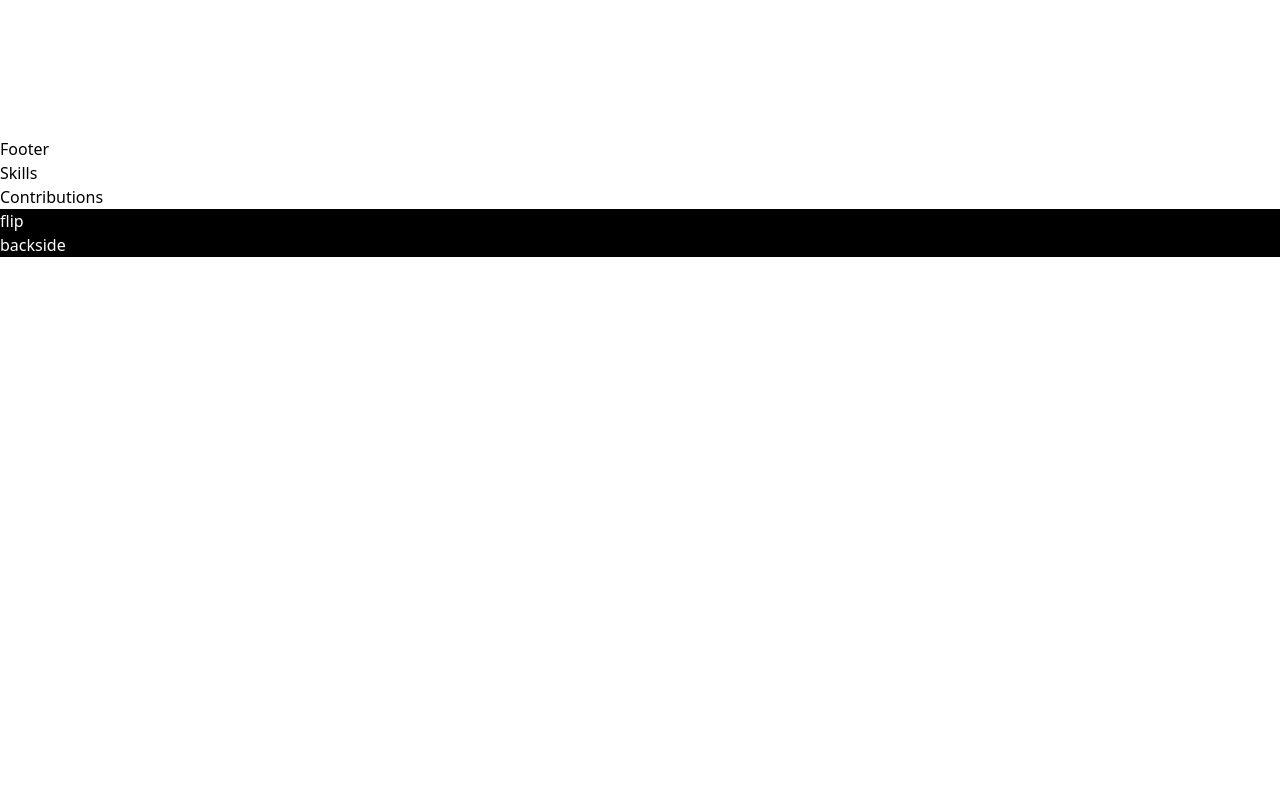
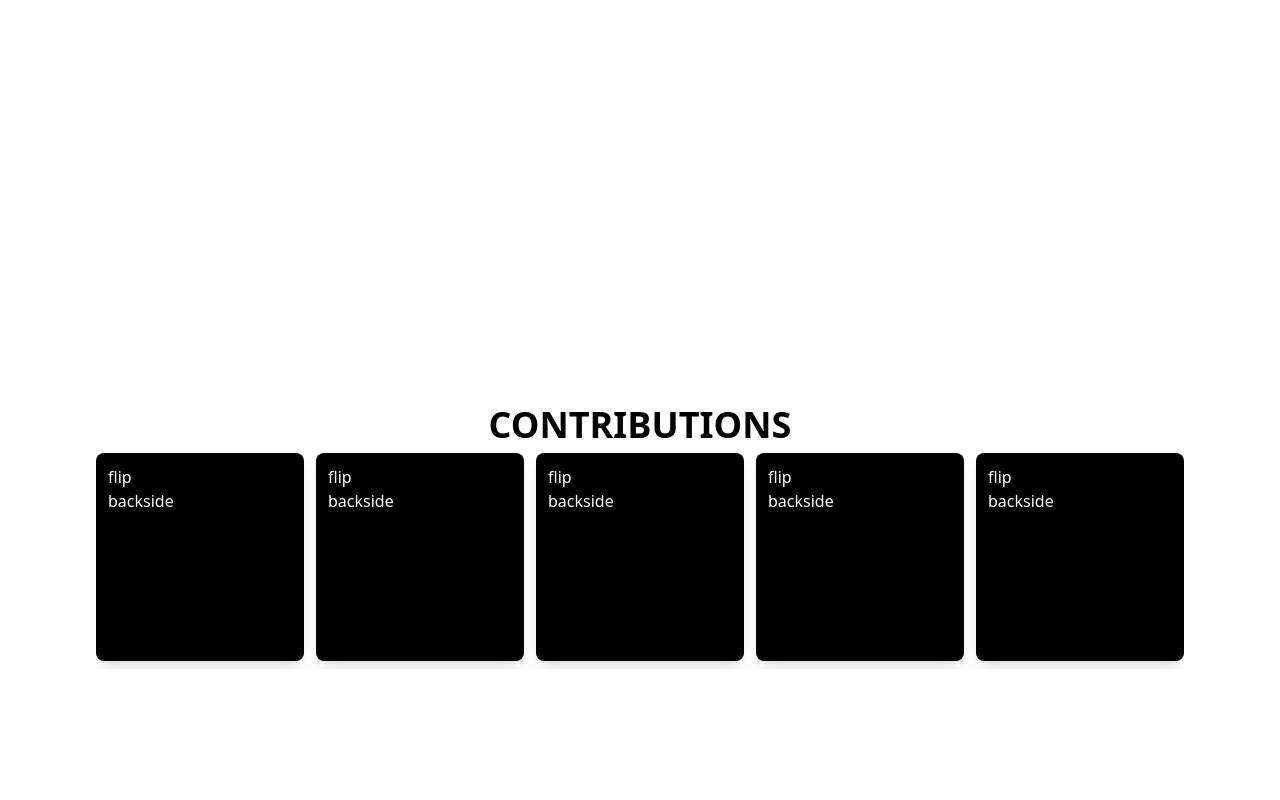
Before and after one commit to HariKrishna-28/portfolio, a React (Create React App) app in the folder client/: page / in a window 1280 px wide. Shown: the part 1500-2300 px from the top of the page. Before the commit the page ends 1757 px from the top, so only its background shows below. Built offline with nearby package versions, Linux system fonts and the light colour scheme.

Commit message:
add new section

```diff
--- a/client/src/App.js
+++ b/client/src/App.js
@@ -1,5 +1,7 @@
 // import Skills from "../../sanity/schemas/skills";
 import { NavBar } from "./components";
+import NavDots from "./components/NavDots/NavDots";
+import SocialMedia from "./components/Social/SocialMedia";
 import {
   About,
   Contributions,
@@ -16,10 +18,12 @@ function App() {
         <NavBar />
         <Header />
         <About />
+        <Contributions />
         <Footer />
         <Skills />
-        <Contributions />
         <Projects />
+        {/* <NavDots active={true} />
+        <SocialMedia /> */}
       </div>
     </div>
   );
--- a/client/src/components/FlipCard/BackSide.jsx
+++ b/client/src/components/FlipCard/BackSide.jsx
@@ -9,8 +9,8 @@ const BackSide = ({ flipCard }) => {
             initial={{ opacity: 0 }}
             animate={{ opacity: 1, rotateX: 360 }}
             exit={{ opacity: 0 }}
-            transition={{ duration: 0.1 }}
-            className='bg-black text-white'>
+            transition={{ duration: 1 }}
+            className='bg-black text-white h-52 w-52 p-3 rounded-lg shadow-lg'>
             <button
                 onClick={flipCard}
             >
--- a/client/src/components/FlipCard/FrontSide.jsx
+++ b/client/src/components/FlipCard/FrontSide.jsx
@@ -5,11 +5,12 @@ import { motion } from 'framer-motion'
 const FrontSide = ({ flipCard }) => {
     return (
         <motion.div
+            // style={{ height: "100px", width: "100px" }}
             initial={{ opacity: 0 }}
             animate={{ opacity: 1, rotateX: 360, }}
             exit={{ opacity: 0 }}
-            transition={{ duration: 0.5 }}
-            className='bg-blue-800 text-white'>
+            transition={{ duration: 1 }}
+            className='bg-black text-black h-52 w-52 p-3 rounded-lg shadow-lg'>
             <button
                 onClick={flipCard}
             >
--- /dev/null
+++ b/client/src/components/NavDots/NavDots.jsx
@@ -0,0 +1,26 @@
+import React from 'react'
+import { Brightness1 } from '@mui/icons-material';
+
+
+const NavDots = ({ active }) => {
+    const sections = ['Home', 'About', 'Contributions', 'Projects'];
+
+    return (
+        <div className='gap-2 w-10 items-center justify-center'>
+            {sections.map((element, index) => {
+                const bg = active === element ? "text-black" : "text-gray-500"
+                return (
+                    <a
+                        key={index}
+                        href={`#${element}`}>
+                        <Brightness1
+                            className={`${bg} cursor-pointer h-1`} />
+                    </a>
+                )
+            })}
+
+        </div>
+    )
+}
+
+export default NavDots
--- /dev/null
+++ b/client/src/components/Social/SocialMedia.jsx
@@ -0,0 +1,23 @@
+import React from 'react'
+import { GitHub, LinkedIn } from '@mui/icons-material'
+import { motion } from 'framer-motion'
+const SocialMedia = () => {
+    return (
+        <div className='flex flex-col items-center justify-center gap-2'>
+            <motion.div
+                whileInView={{ opacity: 1 }}
+                whileHover={{ scale: 1.5 }}
+                transition={{ duration: 0.3, type: 'tween' }}>
+                <GitHub />
+            </motion.div>
+            <motion.div
+                whileInView={{ opacity: 1 }}
+                whileHover={{ scale: 1.5 }}
+                transition={{ duration: 0.3, type: 'tween' }}>
+                <LinkedIn />
+            </motion.div>
+        </div>
+    )
+}
+
+export default SocialMedia
--- /dev/null
+++ b/client/src/components/wrapper/AppWrap.js
@@ -0,0 +1,20 @@
+import React from "react";
+import NavDots from "../NavDots/NavDots";
+import SocialMedia from "../Social/SocialMedia";
+
+const AppWrap = (Component, idName, classNames) =>
+  function HOC() {
+    return (
+      <div>
+        <div className="flex justify-between" id={idName}>
+          <NavDots active={idName} />
+          {/* <div> */}
+          <Component />
+          {/* </div> */}
+          <SocialMedia />
+        </div>
+      </div>
+    );
+  };
+
+export default AppWrap;
--- a/client/src/container/About/About.jsx
+++ b/client/src/container/About/About.jsx
@@ -48,7 +48,7 @@ const About = () => {
                 </div>
             </motion.div>
 
-            <FlipCard />
+            {/* <FlipCard /> */}
         </div>
 
     )
--- a/client/src/container/About/Header.jsx
+++ b/client/src/container/About/Header.jsx
@@ -4,7 +4,7 @@ import ProfilePic from '../../assets/profile.png'
 import WaveGif from '../../assets/icons/wave.gif'
 // import { BootStrap, Css, Express, Firebase, Git, Html, JavaScript, Mongo, NodeJs, Python, ReactJs, Tailwind, Typescript } from '../../assets'
 import Ts from './Ts'
-
+import AppWrap from '../../components/wrapper/AppWrap'
 
 const Header = () => {
     return (
--- a/client/src/container/Contributions/Contributions.jsx
+++ b/client/src/container/Contributions/Contributions.jsx
@@ -1,8 +1,32 @@
 import React from 'react'
+import FlipCard from '../../components/FlipCard/FlipCard'
+import { motion } from 'framer-motion'
+
+const vals = [1, 2, 3, 4, 5]
+
 
 const Contributions = () => {
     return (
-        <div>Contributions</div>
+        <div id='Contributions' className='flex flel-col items-center justify-center h-screen'>
+            <div>
+                <div className='text-center font-bold text-4xl'>
+                    CONTRIBUTIONS
+                </div>
+                <motion.div
+                    whileInView={{ x: [-100, 0], opacity: [0, 1] }}
+                    transition={{ duration: 0.5 }}
+                    className='flex w-full scrollbar-hide flex-row items-center gap-3 justify-evenly  overflow-x-scroll h-56' >
+                    {vals.map((element, index) => {
+                        return (
+                            <>
+                                <FlipCard />
+                            </>
+                        )
+                    })}
+                </motion.div>
+            </div>
+
+        </div>
     )
 }
 
--- a/client/src/container/index.js
+++ b/client/src/container/index.js
@@ -4,3 +4,4 @@ export { default as Header } from "./About/Header";
 export { default as Contributions } from "./Contributions/Contributions";
 export { default as Projects } from "./Projects/Projects";
 export { default as Skills } from "./Skills/Skills";
+export { default as AppWrap } from "../components/wrapper/AppWrap";
```
